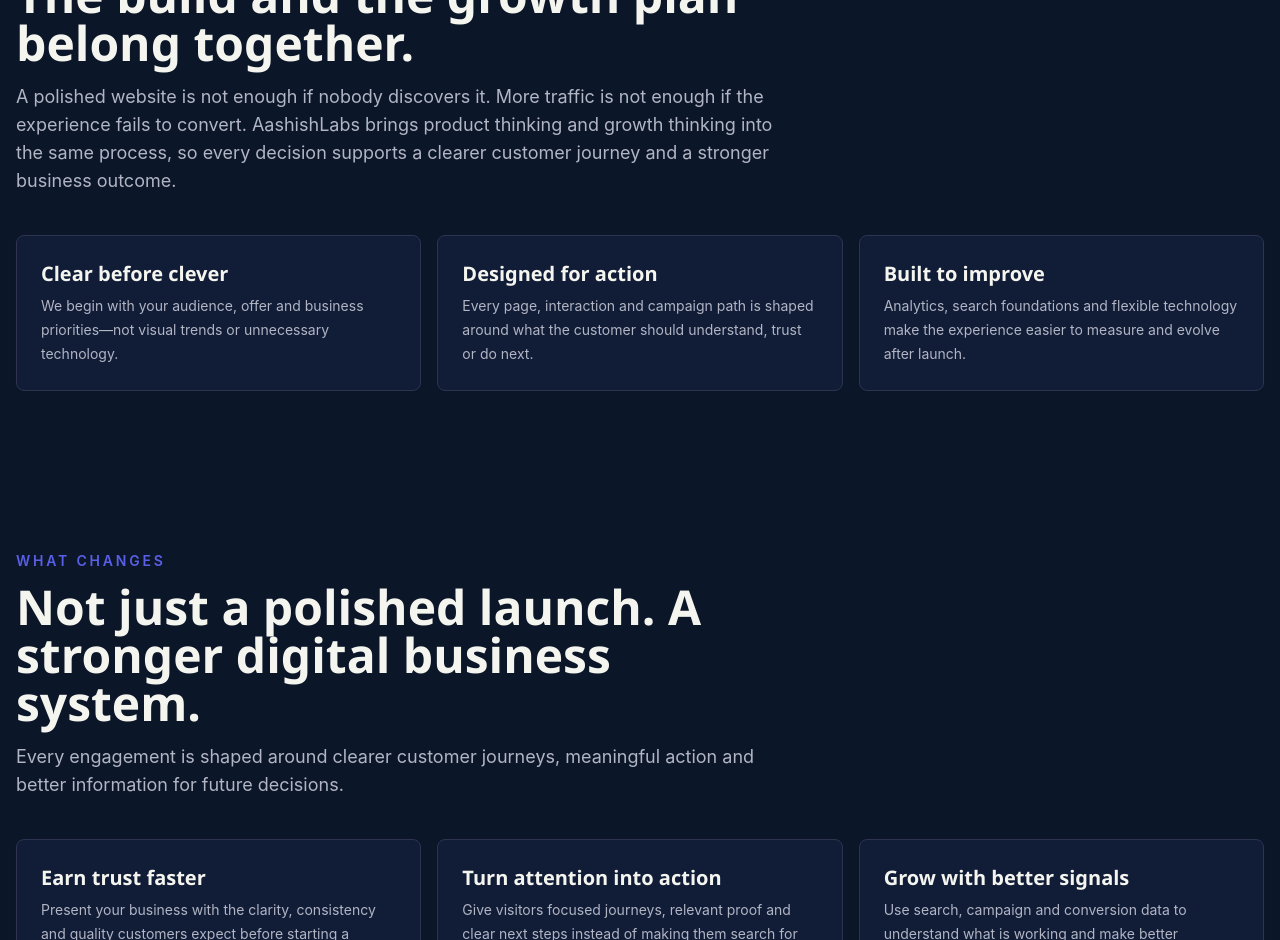
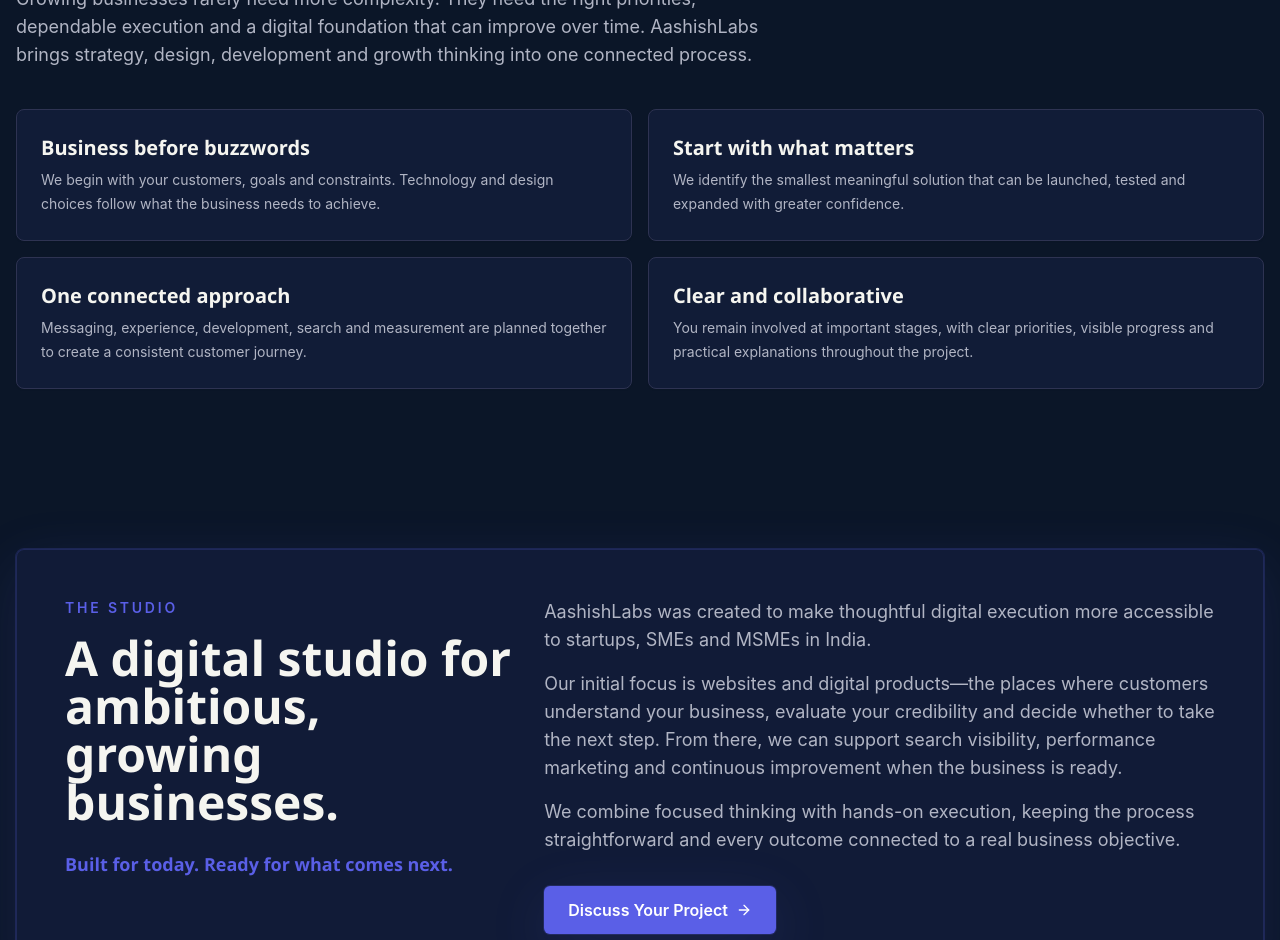
Before and after one commit to aashishlabs/AashishLabs-Studio, a Next.js app: page / in a window 1280 px wide. Shown: the part 1860-2800 px from the top of the page. Built offline with nearby package versions, Linux system fonts and the light colour scheme; no server answers.

Commit message:
Strengthen homepage trust content

```diff
--- a/app/(marketing)/page.tsx
+++ b/app/(marketing)/page.tsx
@@ -1,10 +1,12 @@
 import { MainLayout } from "@/components/layout/main-layout";
 import { HomeHero } from "@/components/sections/home-hero";
 import { HomeCta } from "@/components/sections/home-cta";
+import { HomepageFaq } from "@/components/sections/homepage-faq";
 import { Outcomes } from "@/components/sections/outcomes";
 import { ProcessTimeline } from "@/components/sections/process-timeline";
 import { SectionHeading } from "@/components/sections/section-heading";
 import { ServicesGrid } from "@/components/sections/services-grid";
+import { StudioIntroduction } from "@/components/sections/studio-introduction";
 import { TrustStrip } from "@/components/sections/trust-strip";
 import { WorkPreview } from "@/components/sections/work-preview";
 import { WhyAashishLabs } from "@/components/sections/why-aashishlabs";
@@ -26,6 +28,7 @@
           </div>
         </section>
         <WhyAashishLabs />
+        <StudioIntroduction />
         <section className="container py-20">
           <SectionHeading
             eyebrow="What changes"
@@ -39,8 +42,8 @@
         <section id="process" className="container py-20">
           <SectionHeading
             eyebrow="How we work"
-            title="A focused path from business challenge to measurable improvement."
-            description="A clear five-stage process keeps decisions connected to your audience, priorities and desired outcomes."
+            title="A clear path from idea to launch."
+            description="Every project is different, but the principles remain consistent: understand before building, validate important decisions early and launch with the foundations needed to learn."
           />
           <div className="mt-10">
             <ProcessTimeline />
@@ -56,6 +59,16 @@
             <WorkPreview />
           </div>
         </section>
+        <section className="container py-20">
+          <SectionHeading
+            eyebrow="Frequently asked questions"
+            title="A clearer start begins with better answers."
+            description="What growing businesses commonly want to know before beginning a digital project with AashishLabs."
+          />
+          <div className="mt-10 max-w-4xl">
+            <HomepageFaq />
+          </div>
+        </section>
         <HomeCta />
       </main>
     </MainLayout>
--- /dev/null
+++ b/components/sections/homepage-faq.tsx
@@ -0,0 +1,26 @@
+import {
+  Accordion,
+  AccordionContent,
+  AccordionItem,
+  AccordionTrigger,
+} from "@/components/ui/accordion";
+import { siteConfig } from "@/content/site";
+
+export function HomepageFaq() {
+  return (
+    <div className="rounded-lg border border-white/10 bg-card/60 px-6 md:px-8">
+      <Accordion type="single" collapsible>
+        {siteConfig.home.faq.map((item, index) => (
+          <AccordionItem key={item.question} value={`question-${index + 1}`}>
+            <AccordionTrigger className="py-5 text-base md:text-lg">
+              {item.question}
+            </AccordionTrigger>
+            <AccordionContent className="max-w-3xl pb-5 text-base leading-7">
+              {item.answer}
+            </AccordionContent>
+          </AccordionItem>
+        ))}
+      </Accordion>
+    </div>
+  );
+}
--- a/components/sections/process-timeline.tsx
+++ b/components/sections/process-timeline.tsx
@@ -2,12 +2,16 @@
 
 export function ProcessTimeline() {
   return (
-    <div className="grid gap-3 md:grid-cols-5">
+    <div className="grid gap-4 lg:grid-cols-5">
       {siteConfig.home.process.map((step, index) => (
         <div key={step.title} className="rounded-lg border border-white/10 bg-card/70 p-5">
           <span className="text-sm font-semibold text-primary">0{index + 1}</span>
           <p className="mt-3 font-display text-xl font-semibold">{step.title}</p>
           <p className="mt-2 text-sm leading-6 text-muted-foreground">{step.description}</p>
+          <p className="mt-4 border-t border-white/10 pt-4 text-xs leading-5 text-foreground/80">
+            <span className="font-semibold text-primary">What you can expect: </span>
+            {step.outcome}
+          </p>
         </div>
       ))}
     </div>
--- /dev/null
+++ b/components/sections/studio-introduction.tsx
@@ -0,0 +1,39 @@
+import Link from "next/link";
+import { ArrowRight } from "lucide-react";
+import { Button } from "@/components/ui/button";
+import { siteConfig } from "@/content/site";
+
+export function StudioIntroduction() {
+  return (
+    <section className="container py-20">
+      <div className="grid gap-8 overflow-hidden rounded-lg border border-primary/20 bg-card/70 p-8 shadow-glow md:grid-cols-[0.8fr_1.2fr] md:p-12">
+        <div>
+          <p className="text-sm font-semibold uppercase tracking-[0.2em] text-primary">
+            The studio
+          </p>
+          <h2 className="mt-4 font-display text-3xl font-semibold leading-tight md:text-5xl">
+            {siteConfig.home.studio.title}
+          </h2>
+          <p className="mt-6 font-display text-lg font-semibold text-primary">
+            {siteConfig.home.studio.principle}
+          </p>
+        </div>
+        <div className="flex flex-col justify-center">
+          <div className="space-y-4 text-base leading-7 text-muted-foreground md:text-lg">
+            {siteConfig.home.studio.description.map((paragraph) => (
+              <p key={paragraph}>{paragraph}</p>
+            ))}
+          </div>
+          <div className="mt-8">
+            <Button asChild size="lg">
+              <Link href="/contact">
+                {siteConfig.home.studio.cta}
+                <ArrowRight className="ml-2 h-4 w-4" />
+              </Link>
+            </Button>
+          </div>
+        </div>
+      </div>
+    </section>
+  );
+}
--- a/components/sections/why-aashishlabs.tsx
+++ b/components/sections/why-aashishlabs.tsx
@@ -10,7 +10,7 @@
         title={siteConfig.home.difference.title}
         description={siteConfig.home.difference.description}
       />
-      <div className="mt-10 grid gap-4 md:grid-cols-3">
+      <div className="mt-10 grid gap-4 md:grid-cols-2">
         {siteConfig.home.difference.items.map((item) => (
           <Card key={item.title} className="bg-card/70">
             <CardHeader>
--- a/content/site.ts
+++ b/content/site.ts
@@ -250,9 +250,9 @@
   home: {
     hero: {
       title:
-        "Digital experiences built to earn trust, drive action and support growth.",
+        "Start focused. Build what matters. Grow with evidence.",
       description:
-        "AashishLabs partners with startups, SMEs and MSMEs across India to design and build high-performing websites, web applications and digital growth systems—from the first idea to launch and continuous improvement.",
+        "AashishLabs helps startups, SMEs and MSMEs across India turn business ideas and digital challenges into clear, credible and launch-ready experiences.",
       primaryCta: "Discuss Your Project",
       secondaryCta: "Explore Our Services",
       preview: [
@@ -281,26 +281,41 @@
       "Measured after launch",
     ],
     difference: {
-      title: "The build and the growth plan belong together.",
+      title: "Practical digital solutions, shaped around your business.",
       description:
-        "A polished website is not enough if nobody discovers it. More traffic is not enough if the experience fails to convert. AashishLabs brings product thinking and growth thinking into the same process, so every decision supports a clearer customer journey and a stronger business outcome.",
+        "Growing businesses rarely need more complexity. They need the right priorities, dependable execution and a digital foundation that can improve over time. AashishLabs brings strategy, design, development and growth thinking into one connected process.",
       items: [
         {
-          title: "Clear before clever",
+          title: "Business before buzzwords",
           description:
-            "We begin with your audience, offer and business priorities—not visual trends or unnecessary technology.",
+            "We begin with your customers, goals and constraints. Technology and design choices follow what the business needs to achieve.",
         },
         {
-          title: "Designed for action",
+          title: "Start with what matters",
           description:
-            "Every page, interaction and campaign path is shaped around what the customer should understand, trust or do next.",
+            "We identify the smallest meaningful solution that can be launched, tested and expanded with greater confidence.",
         },
         {
-          title: "Built to improve",
+          title: "One connected approach",
           description:
-            "Analytics, search foundations and flexible technology make the experience easier to measure and evolve after launch.",
+            "Messaging, experience, development, search and measurement are planned together to create a consistent customer journey.",
+        },
+        {
+          title: "Clear and collaborative",
+          description:
+            "You remain involved at important stages, with clear priorities, visible progress and practical explanations throughout the project.",
         },
       ],
+    },
+    studio: {
+      title: "A digital studio for ambitious, growing businesses.",
+      description: [
+        "AashishLabs was created to make thoughtful digital execution more accessible to startups, SMEs and MSMEs in India.",
+        "Our initial focus is websites and digital products—the places where customers understand your business, evaluate your credibility and decide whether to take the next step. From there, we can support search visibility, performance marketing and continuous improvement when the business is ready.",
+        "We combine focused thinking with hands-on execution, keeping the process straightforward and every outcome connected to a real business objective.",
+      ],
+      principle: "Built for today. Ready for what comes next.",
+      cta: "Discuss Your Project",
     },
     outcomes: [
       {
@@ -323,33 +338,90 @@
       {
         title: "Discover",
         description:
-          "Understand your business, audience, offer, competitors and current digital friction.",
+          "We understand your business, audience, offer, competitors, current challenges and desired outcomes.",
+        outcome:
+          "A clearer problem statement, priorities and project direction.",
+      },
+      {
+        title: "Define",
+        description:
+          "We determine what should be built now, what can wait and how success should be measured.",
+        outcome:
+          "An agreed scope, customer journey, content direction and delivery plan.",
       },
       {
         title: "Design",
         description:
-          "Shape the message, customer journeys, interface direction and prototypes before the full build.",
+          "We structure the experience, create key screens and review important interactions before full development begins.",
+        outcome:
+          "Wireframes or visual concepts that make the solution tangible and easier to validate.",
       },
       {
-        title: "Build",
+        title: "Build & validate",
         description:
-          "Develop a fast, accessible and adaptable experience with search and measurement foundations included.",
+          "We develop the approved experience, connect essential services and test it across devices and user journeys.",
+        outcome:
+          "A responsive, accessible and search-ready solution prepared for real-world use.",
       },
       {
-        title: "Launch",
+        title: "Launch & improve",
         description:
-          "Test the complete journey, configure measurement and release with a clear quality checklist.",
+          "We complete final checks, configure measurement and release. After launch, real behaviour guides the next improvements.",
+        outcome:
+          "A reliable launch and a practical roadmap for what comes next.",
+      },
+    ],
+    faq: [
+      {
+        question: "Who does AashishLabs work with?",
+        answer:
+          "We primarily work with startups, SMEs and MSMEs in India that are launching something new, improving an existing digital presence or building a stronger path to growth.",
       },
       {
-        title: "Grow",
-        description:
-          "Review real behaviour and improve through SEO, content, campaigns or product iterations.",
+        question: "What can you help us build?",
+        answer:
+          "Our primary focus is business websites, landing pages, web applications and early-stage digital products. We can also support SEO foundations, analytics, conversion improvement and focused performance campaigns.",
+      },
+      {
+        question: "Do we need a complete project brief?",
+        answer:
+          "No. You can approach us with an idea, a business problem or an existing website that is not delivering results. The discovery stage helps turn that starting point into a clearer scope.",
+      },
+      {
+        question: "Can we begin with a smaller project?",
+        answer:
+          "Yes. For growing businesses, a focused first phase is often more practical than a large transformation. We can identify the most valuable starting point and create a foundation that can expand later.",
+      },
+      {
+        question: "How long does a project take?",
+        answer:
+          "The timeline depends on scope, complexity, content readiness and feedback cycles. After the initial discussion, we will provide a realistic delivery plan with clear milestones.",
+      },
+      {
+        question: "How much will the project cost?",
+        answer:
+          "Pricing is based on the work required rather than a generic package. Once the priorities and scope are understood, you will receive a transparent proposal outlining deliverables, timelines and costs.",
+      },
+      {
+        question: "Will we be involved during the project?",
+        answer:
+          "Yes. Important decisions are reviewed together at defined stages. This keeps the work aligned while avoiding unnecessary meetings and prolonged feedback cycles.",
+      },
+      {
+        question: "What happens after launch?",
+        answer:
+          "We can continue with maintenance, SEO, analytics reviews, conversion improvements, content or growth campaigns. You can also take over the project with a clear handover.",
+      },
+      {
+        question: "Will we own the final website or product?",
+        answer:
+          "Project ownership and handover terms will be clearly stated in the proposal. Unless a specific third-party licence has its own conditions, approved and paid-for deliverables will be handed over to the client.",
       },
     ],
     finalCta: {
-      title: "Have a digital challenge worth solving?",
+      title: "You do not need every answer before you begin.",
       description:
-        "Tell us what you are building, improving or trying to grow. We will help identify the clearest next step—whether that means a website, a digital product, stronger search foundations or a focused acquisition campaign.",
+        "Tell us what you want to launch, improve or understand. We will help identify the clearest next step—without pushing unnecessary features or services.",
       primaryCta: "Start a Conversation",
       secondaryCta: "Connect on WhatsApp",
     },
```
